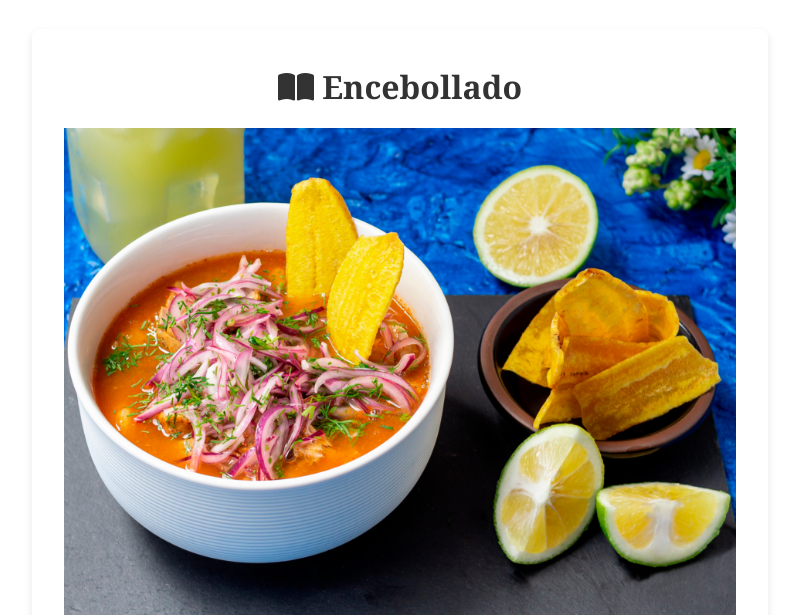
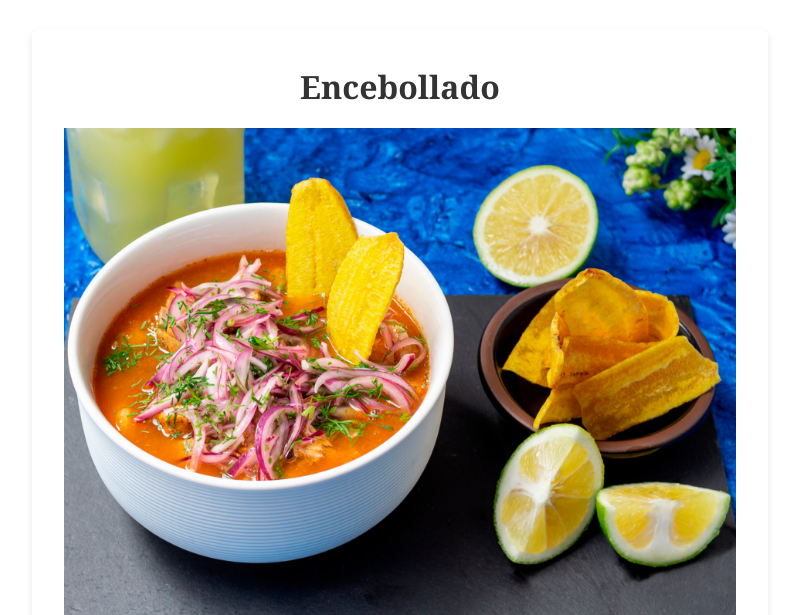
Before and after one commit to Dav-Rodriguez/HCT-II-PEC1, a website built with Parcel: page src/index.html in a window 1280 px wide. Shown: the part 185-800 px from the top of the page, without its empty margins (240-1039 px from the left). Built offline with nearby package versions, Linux system fonts and the light colour scheme.

Commit message:
Pec1-4.1 correcion de estilos e implementacion de dependencias

```diff
--- a/src/index.html
+++ b/src/index.html
@@ -27,7 +27,7 @@
 
         <main class="main-content">
             <section id="descripcion" class="section section--descripcion" data-aos="fade-up">
-                <h1 class="section__title"><i class="fas fa-book-open"></i> Encebollado</h1>
+                <h1 class="section__title">Encebollado</h1>
                 <div class="section__image">
                     <picture>
                         <source srcset="./assets/images/encebollado_portada.png?as=webp&width=700" type="image/webp">
```
